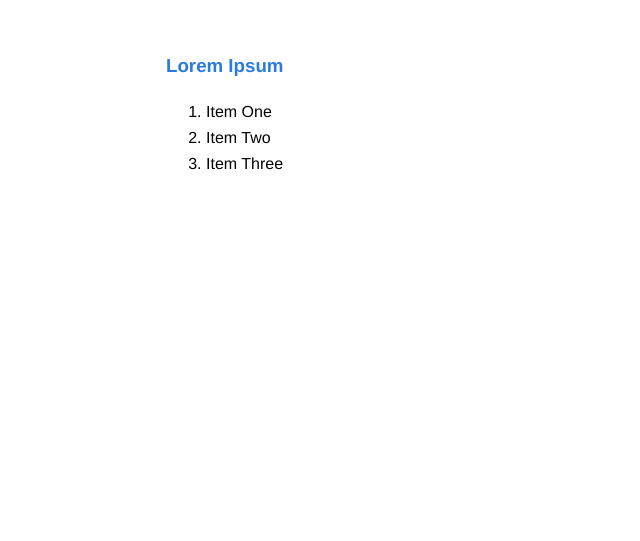
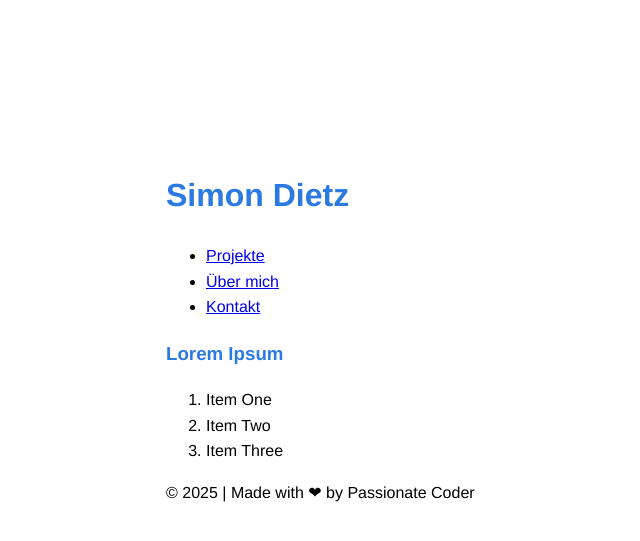
Before and after one commit to ArtifactForms/md_test, a Jekyll site: the page built from index.md, in a window 1280 px wide. Shown: the top 541 px of the page, without its empty margins (74-714 px from the left). Built offline with Jekyll 4.4.1, drawn with Linux system fonts in a browser that asks for light colours; our own code applies the rules of GitHub Pages for plain Markdown files.

Commit message:
Update default.html

```diff
--- a/_layouts/default.html
+++ b/_layouts/default.html
@@ -1,11 +1,40 @@
 <!DOCTYPE html>
-<html>
+<html lang="de">
 <head>
-  <meta charset="utf-8">
-  <title>Mein Portfolio</title>
+  <meta charset="UTF-8" />
+  <meta name="viewport" content="width=device-width, initial-scale=1.0" />
+  <title>{{ page.title }}</title>
   <link rel="stylesheet" href="/assets/style.css">
 </head>
 <body>
+  <header>
+    <div class="container">
+      <h1>Simon Dietz</h1>
+      <nav>
+        <ul>
+          <li><a href="#projects">Projekte</a></li>
+          <li><a href="#about">Über mich</a></li>
+          <li><a href="#contact">Kontakt</a></li>
+        </ul>
+      </nav>
+    </div>
+  </header>
+
   {{ content }}
+
+  <footer>
+    <div class="container">
+      <p>&copy; 2025 | Made with <span>❤</span> by Passionate Coder</p>
+    </div>
+  </footer>
+<script>
+  function adjustBodyPadding() {
+    const header = document.querySelector("header");
+    document.body.style.paddingTop = header.offsetHeight + "px";
+  }
+
+  window.addEventListener("load", adjustBodyPadding);
+  window.addEventListener("resize", adjustBodyPadding);
+</script>
 </body>
 </html>
```
